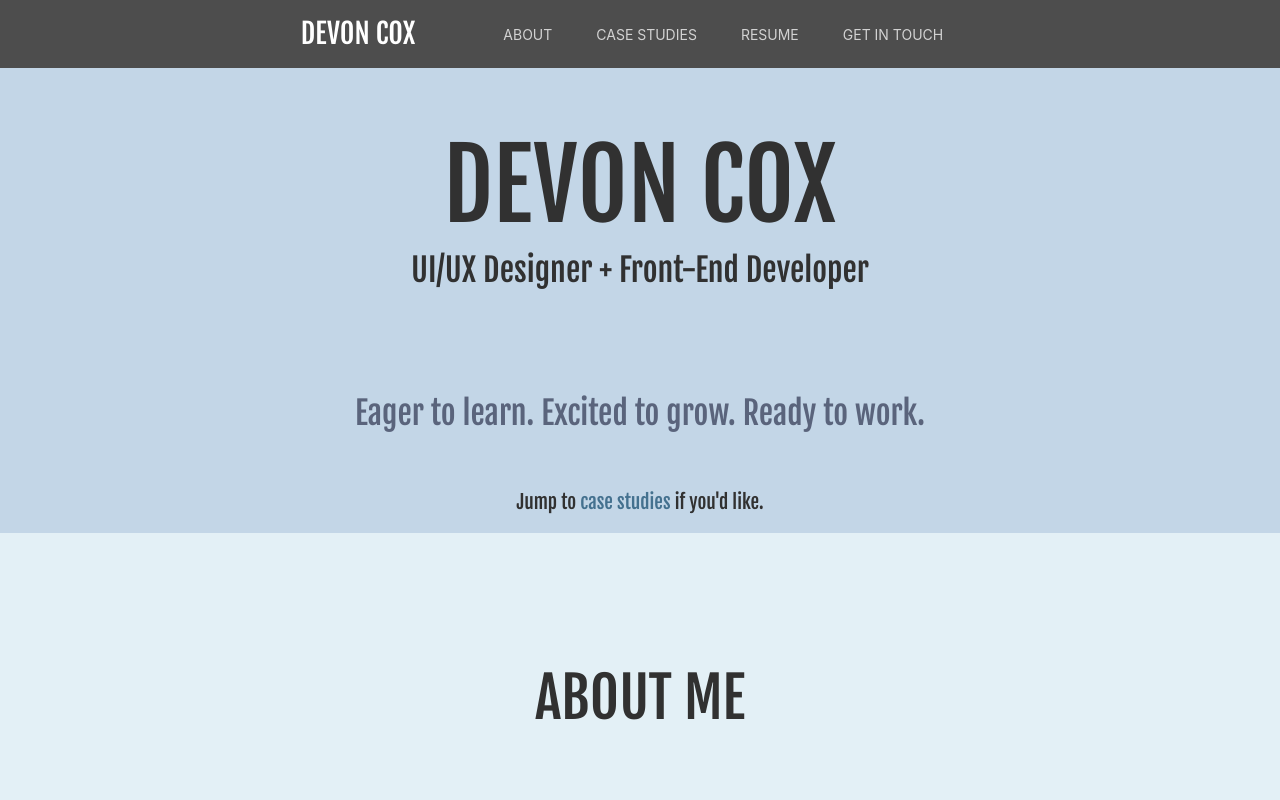
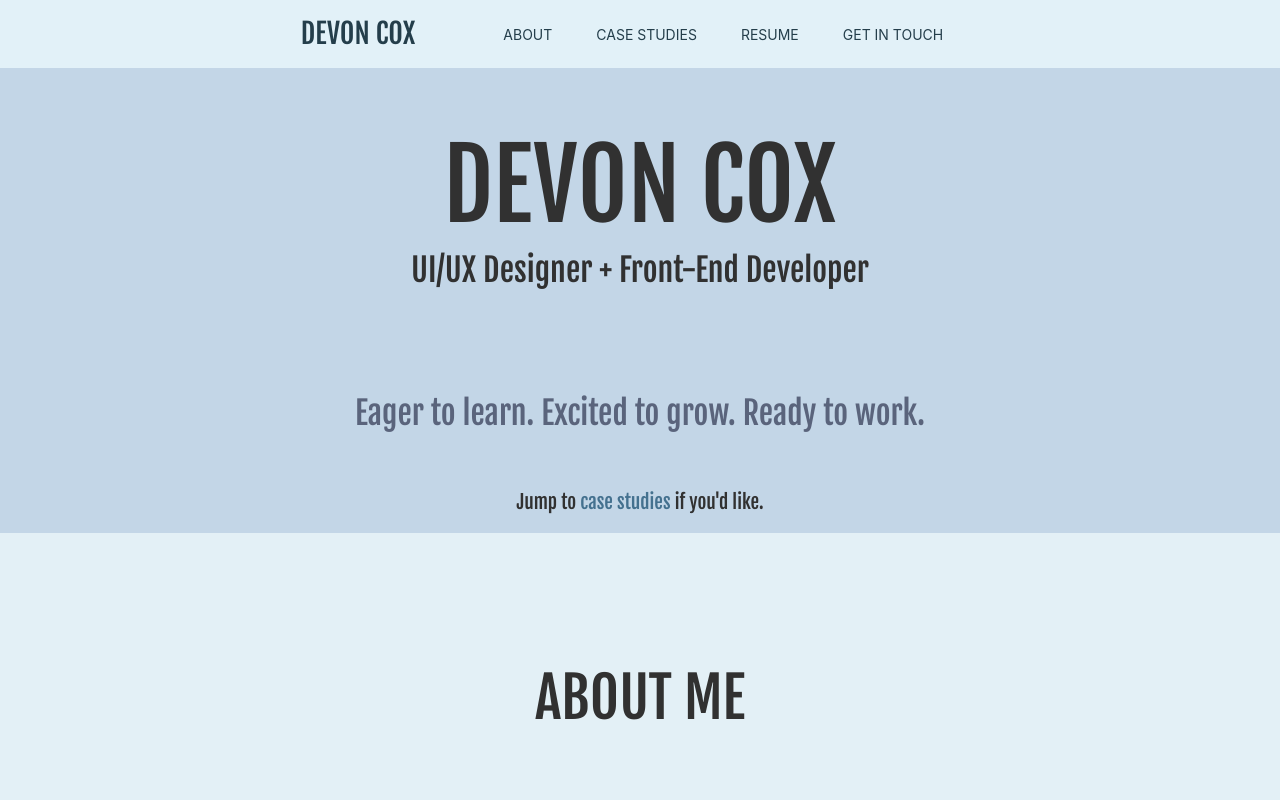
Before and after one commit to Devco2011/Devco2011.github.io, a React (Create React App) app: page /#/ in a window 1280 px wide. Shown: the top 800 px of the page. Built offline with nearby package versions, Linux system fonts and the light colour scheme.

Commit message:
nav bar work

```diff
--- a/src/_variables.scss
+++ b/src/_variables.scss
@@ -28,7 +28,7 @@ $info: $cyan;
 $warning: $yellow;
 $danger: $red;
 $light: lighten($gray-200, 35%);
-$dark: #4d4d4d;
+$dark: #E2F1F8;
 $body-color: $gray-100;
 $dropdown-link-color: $body-color;
 $dropdown-link-hover-color: $dropdown-link-color;
@@ -36,3 +36,6 @@ $dropdown-link-hover-color: $dropdown-link-color;
 $navbar-dark-color: rgba($white,.75);
 $navbar-dark-hover-color: $white;
 $navbar-disabled-color: $blue;
+$navbar-light-brand-color: #243E4B;
+$navbar-light-color: #243E4B;
+$navbar-light-hover-color: rgba(#243E4B,.65);
--- a/src/nav/Nav.js
+++ b/src/nav/Nav.js
@@ -13,7 +13,7 @@ export const NavBar = (props) => {
 
 
 
-            <Navbar className="navBarContainer" expand="md" bg="dark" variant="dark" fixed="top">
+            <Navbar className="navBarContainer" expand="md" bg="dark" variant="light" fixed="top">
 
                 <Container className="justify-content-center">
                     <Row className="justify-content-center">
--- a/src/nav/navbar.scss
+++ b/src/nav/navbar.scss
@@ -1,4 +1,5 @@
 .navBrand {
     padding-right: 4rem;
     font-size: 2em;
+    color: #243E4B;
 }
```
Also changed, not shown: 1 other file (tests, documents, lock files or other folders).
